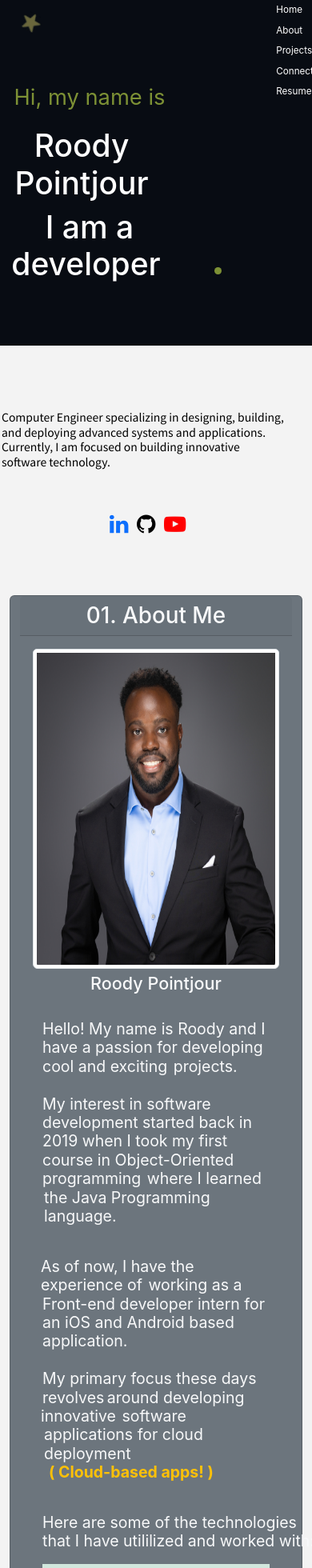
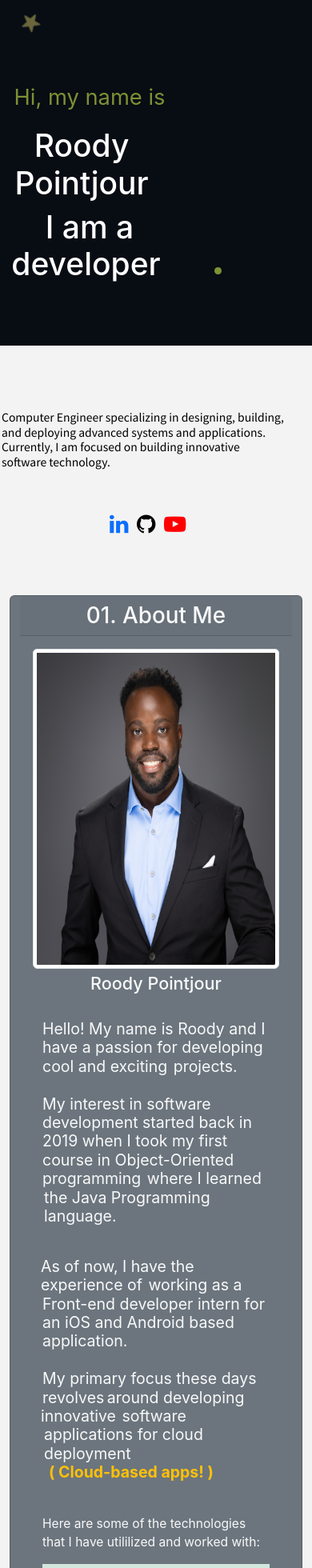
Before and after one commit to rpointjour/digital_business_card, a React (Create React App) app: page / in a window 390 px wide. Shown: the top 1960 px of the page at 80% size. Built offline with nearby package versions, Linux system fonts and the light colour scheme.

Commit message:
centered toast, removed menu from mobile, modfified pdf directories for server

```diff
--- a/src/Components/Connect.js
+++ b/src/Components/Connect.js
@@ -6,7 +6,7 @@ function Connect(){
         <>
         <footer className="connect container-fluid">
             <h3>03. Don't Be Afraid To Reach Out!
-            <div class="toast bg-dark text-light show">
+            <div class="toast bg-dark text-light show mytoast">
   <div class="toast-header bg-secondary text-light">
     Thanks for visiting my page!
     <button type="button" class="btn-close" data-bs-dismiss="toast"></button>
--- a/src/Components/Menu.js
+++ b/src/Components/Menu.js
@@ -6,7 +6,7 @@ function Menu(){
 
     return(
         <>
-        <nav style={{backgroundColor:"#080c13"}}>
+        <nav>
             <ul className=" menu">
             <li className="item"><Link
             spy={true}
@@ -38,7 +38,7 @@ function Menu(){
             to="connect"
             href="#connect"
             >Connect</Link></li>
-            <li className="item"><a href="http://localhost:3000/Resume/Roody-Pointjour-Resume.pdf" target="_blank" rel="noreferrer">Resume</a></li>
+            <li className="item"><a href="/Resume/Roody-Pointjour-Resume.pdf" target="_blank" rel="noreferrer">Resume</a></li>
             </ul>
         </nav>
         </>
--- a/src/Components/Projects.js
+++ b/src/Components/Projects.js
@@ -5,14 +5,14 @@ import Carousel from "./Carousel";
 function Projects(){
     return(
         <div className='container-fluid' id="crd_projects">
-        <div class="card container-sm bg-primary" id="projects">
-            <h1 className='card-header container-sm text-light'>02. Featured Projects</h1>
+        <div class="card container-sm" id="projects">
+            <h1 className='card-header container-sm bg-dark text-light'>02. Featured Projects</h1>
             <div class="card-body container-sm">
                 <Carousel />
                 <br />
                 <section className="featured text-light">
                 <h3>Turtlebot3 Waffle Pi</h3><br />
-                <button type="button"><a href="http://localhost:3000/Resume/RJP%20Portfolio%20-%20CE_DBC.pdf" target="blank" rel="noreferrer">Description</a></button>
+                <button type="button"><a href="/Resume/RJP%20Portfolio%20-%20CE_DBC.pdf" target="blank" rel="noreferrer">Description</a></button>
                 <br /><br />
                 </section><br />
                 <div className="stock text-light">
--- a/src/Components/StyleSheets/AboutMe.css
+++ b/src/Components/StyleSheets/AboutMe.css
@@ -63,6 +63,12 @@
   position:inherit;
   right:2px !important;
 }
+#here{
+  font-size: 4vw;
+}
+#tech{
+  font-size: 4vw;
+}
 }
 
 @media screen and (max-width:300px)
--- a/src/Components/StyleSheets/Connect.css
+++ b/src/Components/StyleSheets/Connect.css
@@ -6,7 +6,20 @@ body{
 *{
   box-sizing: border-box;
 }
-
+@media screen and (max-width:494px)
+{
+.mytoast{
+margin-left:auto;
+margin-right:auto;
+}
+}
+@media screen and (min-width:495px)
+{
+.mytoast{
+margin-left:auto;
+margin-right:auto;
+}
+}
 .connect{
     background-color: #f3f3f3;
     color:black;
--- a/src/Components/StyleSheets/Menu.css
+++ b/src/Components/StyleSheets/Menu.css
@@ -1,3 +1,5 @@
+@media screen and (min-width:495px)
+{
   .menu {
     list-style-type: none;
     margin: 0;
@@ -6,7 +8,6 @@
     background-color: #080c13;
     display:flex;
     flex-direction: column;
-
     position: fixed;
     top: 0;
     right:0;
@@ -17,33 +18,7 @@
   .item {
     float: right;
   }
-@media screen and (min-width:600px)
-{
-.item a {
-  display: flex;
-  flex-direction: row;
-  color: #fff;
-  text-align: center;
-  padding: 14px 16px;
-  text-decoration: none;
-}
-}
 
-@media screen and (max-width:494px)
-{
-  .item a{
-    padding: 4px 2px;
-    font-size:3vw;
-    text-decoration: none;
-    display: flex;
-    flex-direction: row;
-    color: #fff;
-    text-align: center;
-  }
-}
-
-@media screen and (min-width:495px)
-{
   .item a{
     padding: 5px 5px;
     text-decoration: none;
@@ -57,3 +32,10 @@
 .item a:hover {
   background-color: rgb(125, 145, 53);
 }
+
+@media screen and (max-width:494px)
+{
+  .menu{
+    display:none;
+  }
+}
--- a/src/Components/StyleSheets/Projects.css
+++ b/src/Components/StyleSheets/Projects.css
@@ -2,6 +2,9 @@
   margin-left:auto;
   margin-right:auto;
   padding-top:250px;
+}
+#projects{
+  background-color: #080c13;
 }
 
 @media screen and (min-width:495px)
--- a/src/Components/StyleSheets/SocialMedia.css
+++ b/src/Components/StyleSheets/SocialMedia.css
@@ -12,7 +12,7 @@
 
  }
  .fa:hover{
-    transform:rotate(90deg);
+    transform:rotate(-90deg);
  }
 @media screen and (max-width:494px)
 {
```
Also changed, not shown: public/logo192.png (deleted), public/logo512.png (deleted). Lines whose indentation alone changed are shown as unchanged.
